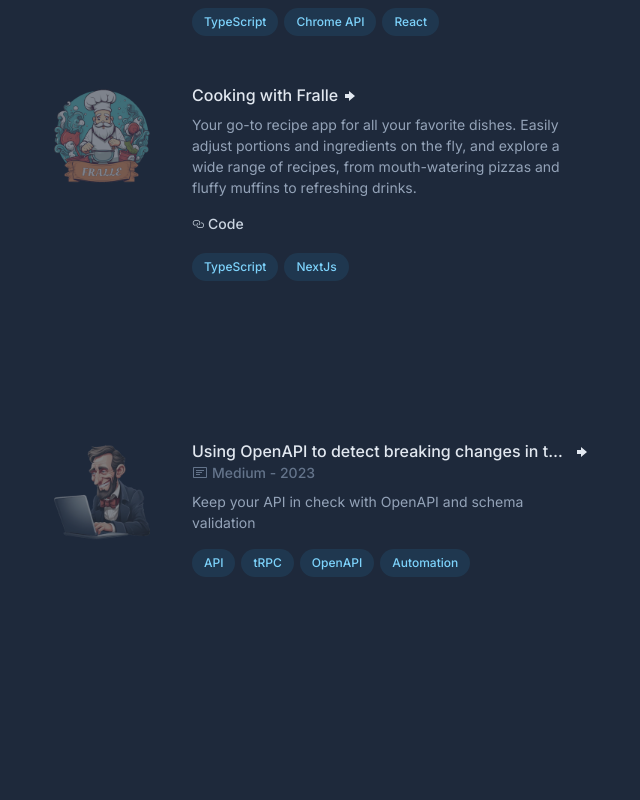
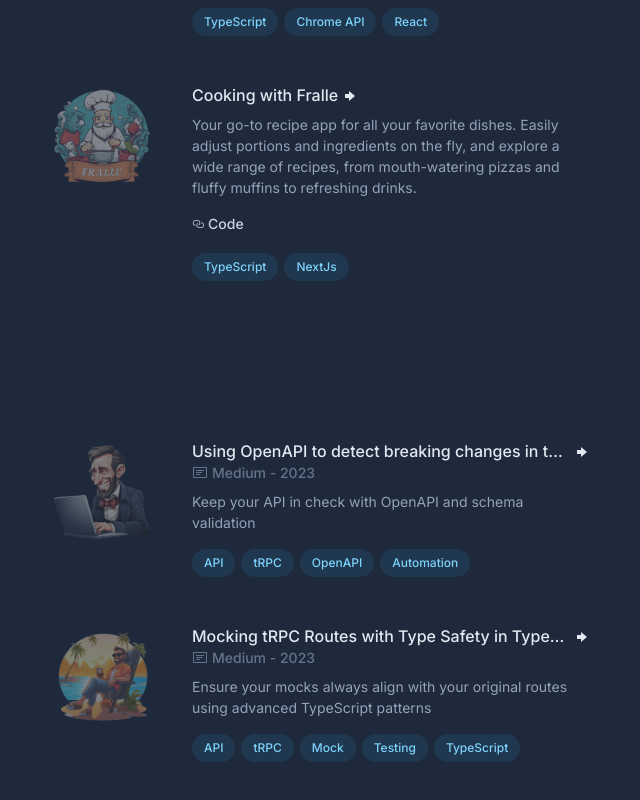
Before and after one commit to Fralleee/fralle.net-v3, a Next.js app: page / in a window 1280 px wide. Shown: the part 2013-2813 px from the top of the page, without its empty margins (594-1234 px from the left). Built offline with nearby package versions, Linux system fonts and the light colour scheme.

Commit message:
Add new article

```diff
--- a/app/_sections/articles-section.tsx
+++ b/app/_sections/articles-section.tsx
@@ -6,7 +6,7 @@ export default function ProjectsSection() {
     const articles: Articles = articlesData;
     return (
         <Section id="articles" label="Articles" title="Articles">
-            <ul className="group/list direction-aware pb-16">
+            <ul className="group/list direction-aware">
                 {articles.data.map((article) => (
                     <li
                         key={article.title}
--- a/data/articlesData.json
+++ b/data/articlesData.json
@@ -7,6 +7,14 @@
             "image": "/trpc-article.webp",
             "meta": "Medium - 2023",
             "tags": ["API", "tRPC", "OpenAPI", "Automation"]
+        },
+        {
+            "title": "Mocking tRPC Routes with Type Safety in TypeScript",
+            "subtitle": "Ensure your mocks always align with your original routes using advanced TypeScript patterns",
+            "url": "https://medium.com/@fralle/mocking-trpc-routes-with-type-safety-in-typescript-8b8dbc1281b2",
+            "image": "/mock-article.webp",
+            "meta": "Medium - 2023",
+            "tags": ["API", "tRPC", "Mock", "Testing", "TypeScript"]
         }
     ]
 }
```
Also changed, not shown: public/mock-article.webp (added).
